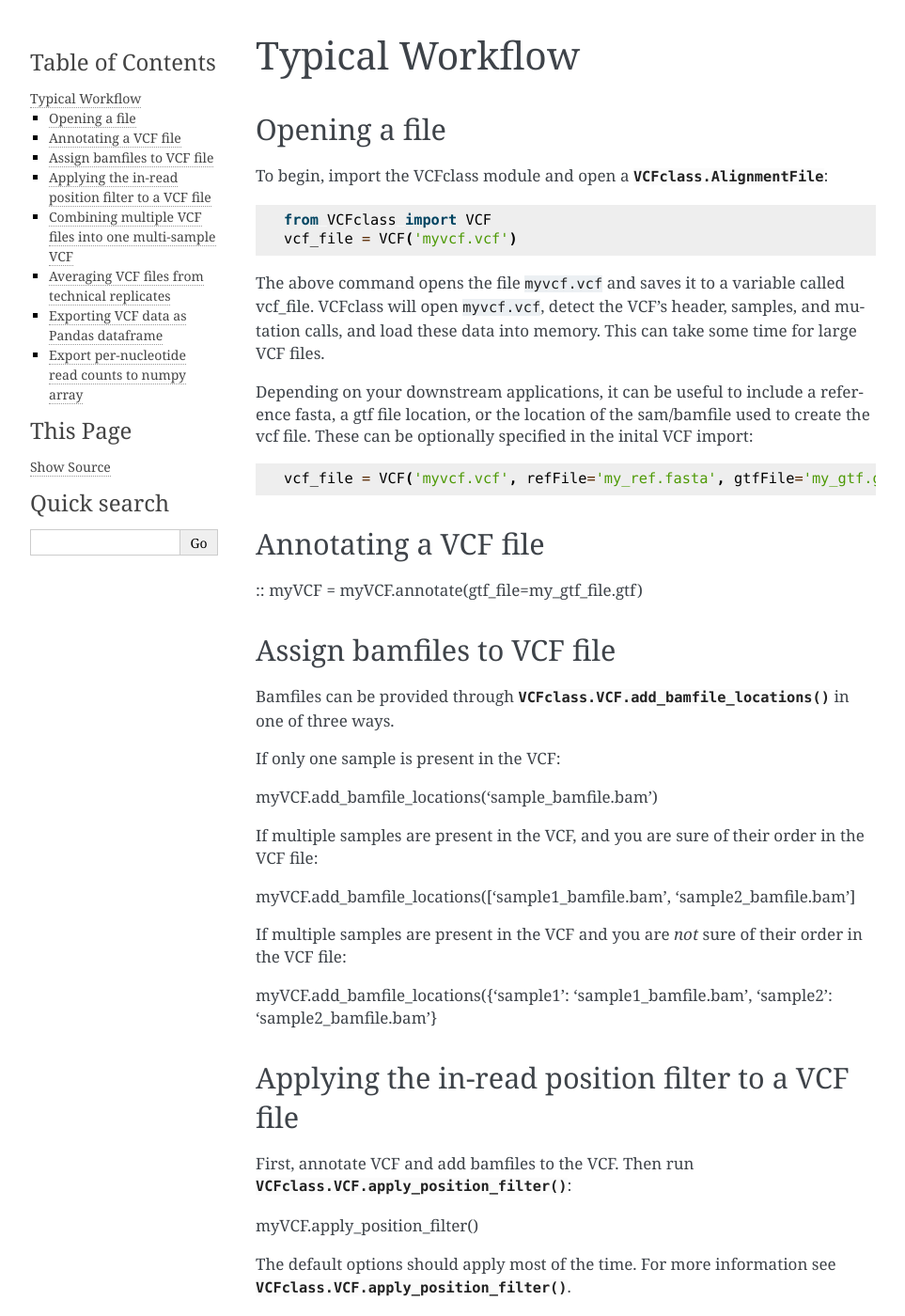
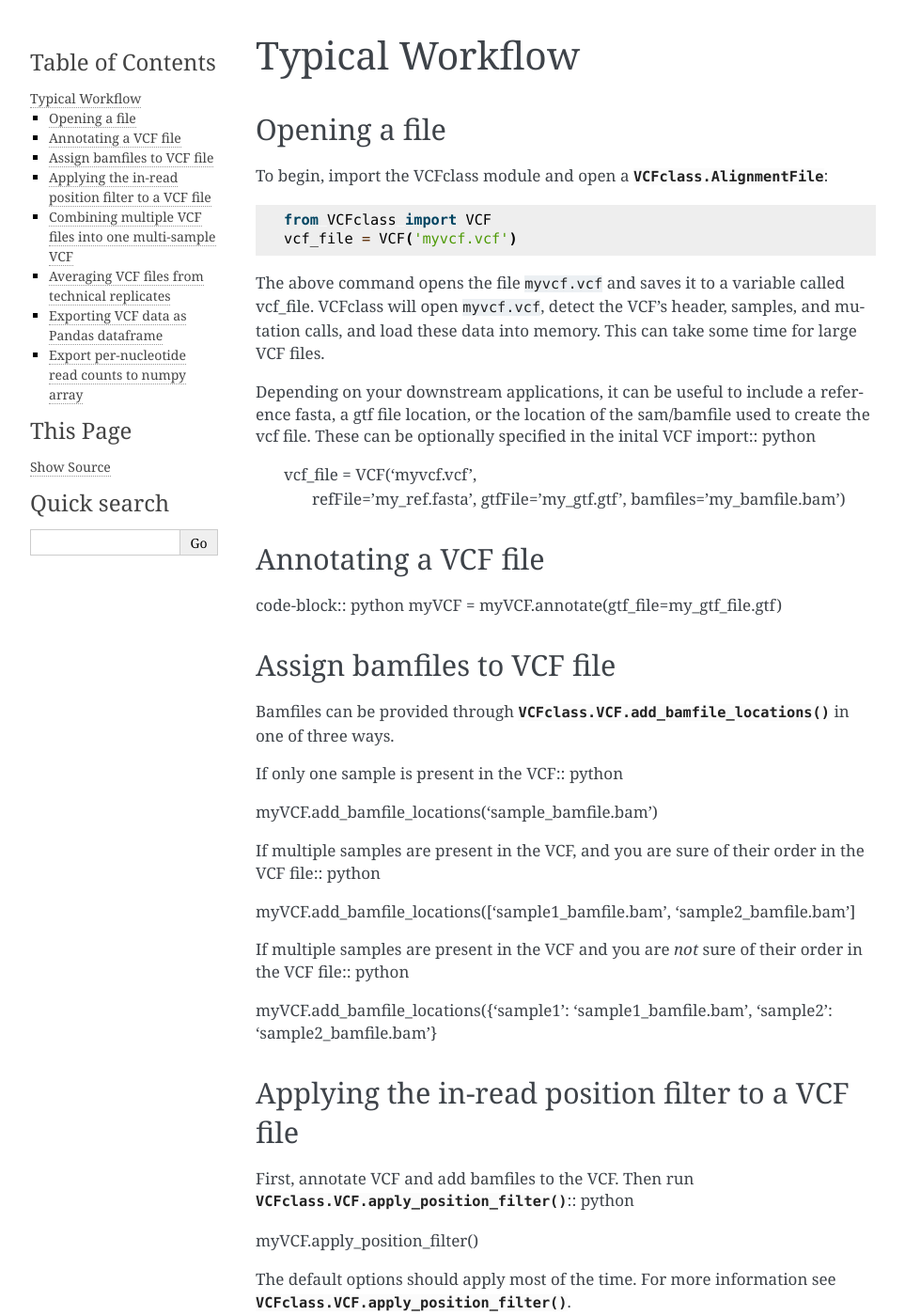
Before and after one commit to JosephLalli/VCFclass, a Sphinx documentation site: the page built from docs/source/usage.rst, in a window 1280 px wide and 1400 px high. Shown: the whole window at 94% size, without its empty margins (148-1111 px from the left). Built offline with Sphinx 7.4.7, drawn with Linux system fonts in a browser that asks for light colours; some of the changed text lies outside the part shown.

Commit message:
Reformatting code blocks in documentation

```diff
--- a/docs/source/api.rst
+++ b/docs/source/api.rst
@@ -14,13 +14,13 @@
 API. See :ref:`usage` for walkthroughs of typical usage cases.
 
 To use the module to read a file in BAM format, create a
-:class:`~VCFclass.VCF` object::
+:class:`~VCFclass.VCF` object:: python
 
    import VCFclass
    my_vcf = VCFclass.VCF("my_vcf.vcf")
 
 Once a file is opened you can directly iterate over mutation calls
-in the VCF file::
+in the VCF file:: python
 
     for mut in my_vcf:
         do_something
--- a/docs/source/usage.rst
+++ b/docs/source/usage.rst
@@ -21,15 +21,18 @@
 Depending on your downstream applications, it can be useful to include
 a reference fasta, a gtf file location, or the location of the
 sam/bamfile used to create the vcf file. These can be optionally specified
-in the inital VCF import::
+in the inital VCF import:: python
 
-   vcf_file = VCF('myvcf.vcf', refFile='my_ref.fasta', gtfFile='my_gtf.gtf', bamfiles='my_bamfile.bam')
+   vcf_file = VCF('myvcf.vcf',
+                  refFile='my_ref.fasta',
+                  gtfFile='my_gtf.gtf',
+                  bamfiles='my_bamfile.bam')
 
 
 Annotating a VCF file
 =====================
 
-::
+code-block:: python
 myVCF = myVCF.annotate(gtf_file=my_gtf_file.gtf)
 
 Assign bamfiles to VCF file
@@ -37,24 +40,24 @@
 
 Bamfiles can be provided through :meth:`VCFclass.VCF.add_bamfile_locations` in one of three ways.
 
-If only one sample is present in the VCF::
+If only one sample is present in the VCF:: python
 
 myVCF.add_bamfile_locations('sample_bamfile.bam')
 
 If multiple samples are present in the VCF, and you are sure of their
-order in the VCF file::
+order in the VCF file:: python
 
 myVCF.add_bamfile_locations(['sample1_bamfile.bam', 'sample2_bamfile.bam']
 
 If multiple samples are present in the VCF and you are *not* sure of their
-order in the VCF file::
+order in the VCF file:: python
 
 myVCF.add_bamfile_locations({'sample1': 'sample1_bamfile.bam', 'sample2': 'sample2_bamfile.bam'}
 
 Applying the in-read position filter to a VCF file
 ==================================================
 
-First, annotate VCF and add bamfiles to the VCF. Then run :meth:`VCFclass.VCF.apply_position_filter`::
+First, annotate VCF and add bamfiles to the VCF. Then run :meth:`VCFclass.VCF.apply_position_filter`:: python
 
 myVCF.apply_position_filter()
 
@@ -64,23 +67,23 @@
 Combining multiple VCF files into one multi-sample VCF
 ======================================================
 
-::
+code-block:: python
 myVCF.merge(my_other_VCF)
 
 Averaging VCF files from technical replicates
 =============================================
 
-::
+code-block:: python
 myVCF.average(my_other_VCF)
 
 Exporting VCF data as Pandas dataframe
 ======================================
 
-::
+code-block:: python
 myVCF_DF = myVCF.to_dataframe()
 
 Export per-nucleotide read counts to numpy array
 ================================================
 
-::
+code-block:: python
 myVCF_array = myVCF.to_numpy()
```
